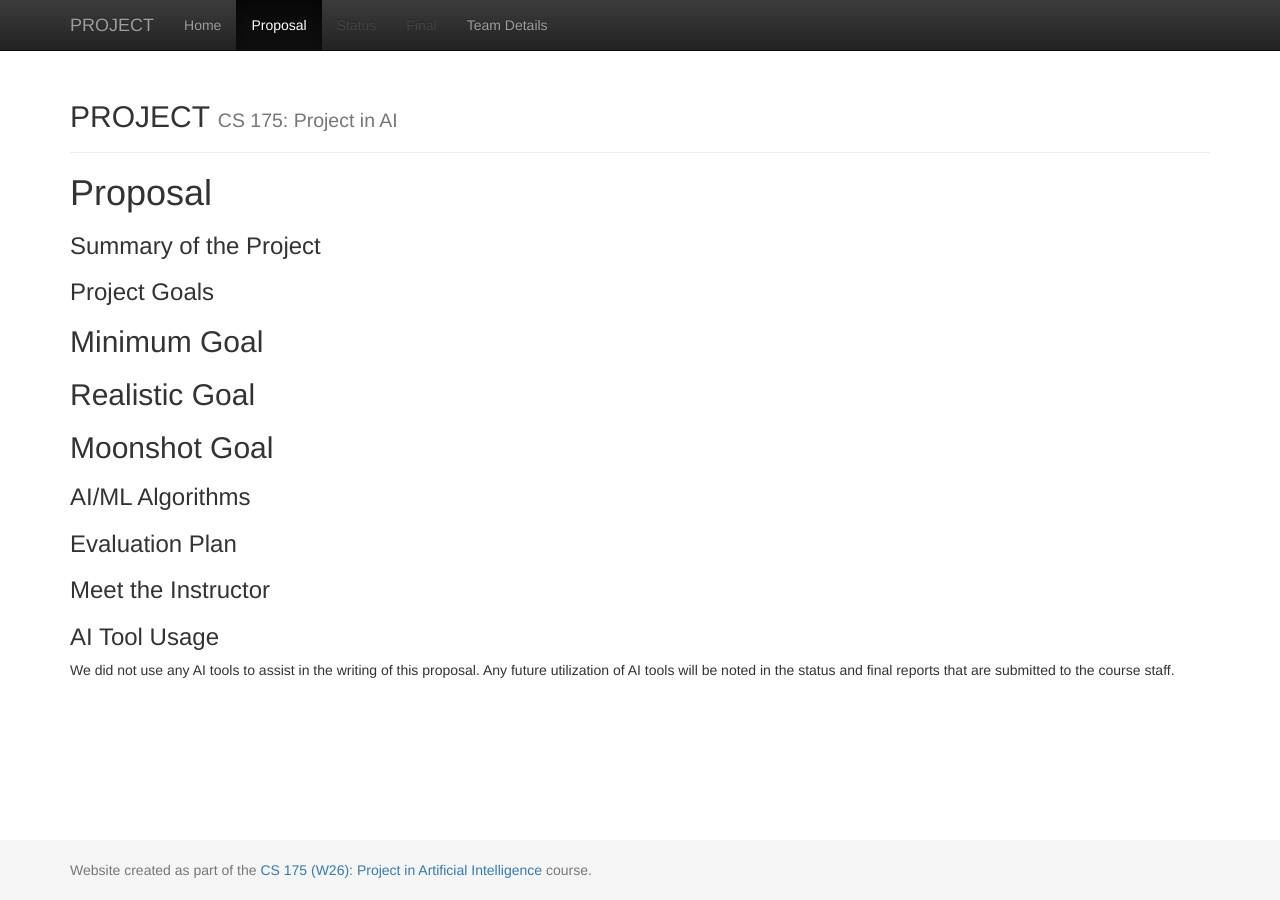
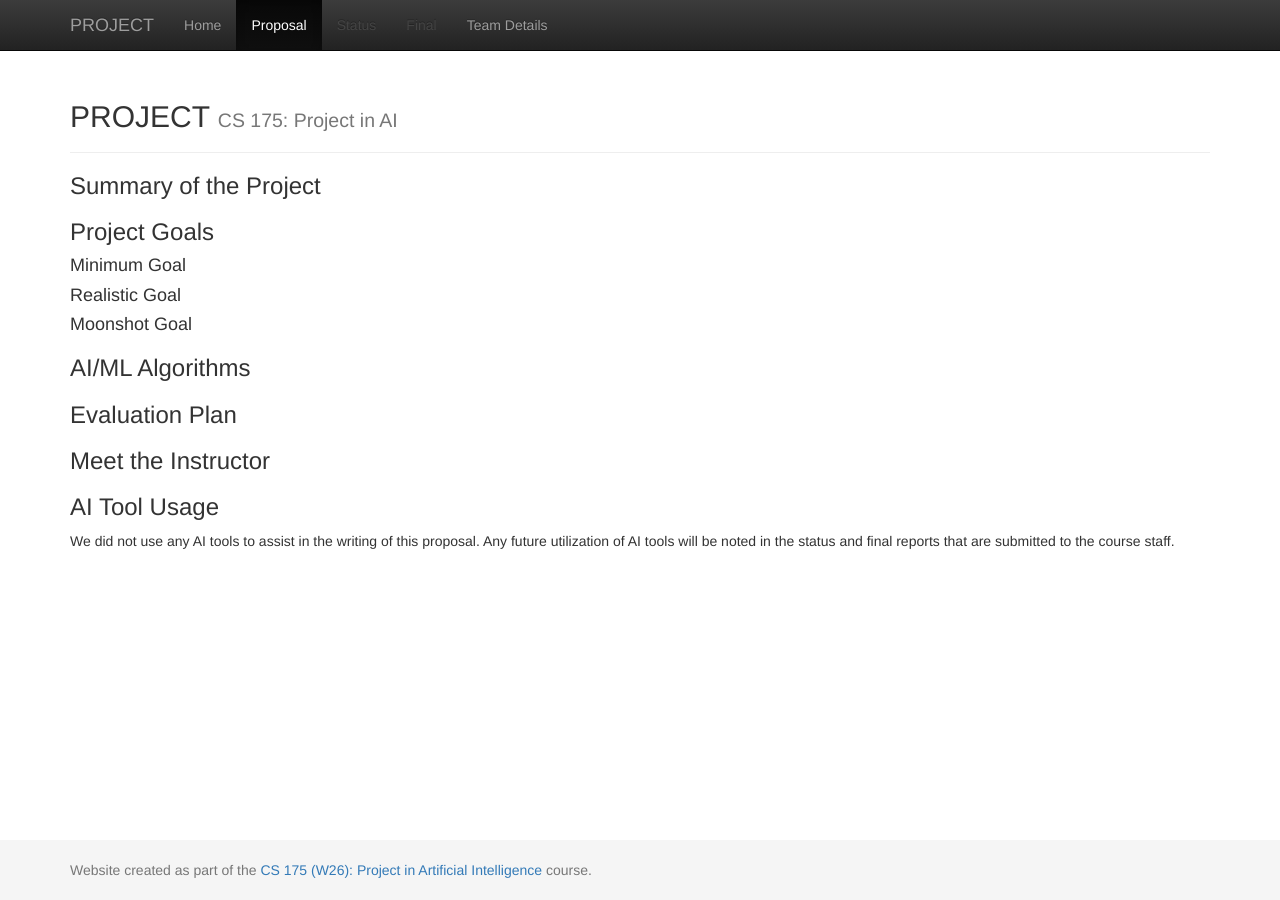
Before and after one commit to gauravkriplani/Tron.ai, a Jekyll site: the page built from docs/proposal.md, in a window 1280 px wide. Built offline with Jekyll 4.4.1, drawn with Linux system fonts in a browser that asks for light colours.

Commit message:
updated proposal

```diff
--- a/docs/proposal.md
+++ b/docs/proposal.md
@@ -3,15 +3,13 @@ layout: default
 title:  Proposal
 ---
 
-# {{ page.title }}
-
 ### Summary of the Project
 
 
 ### Project Goals
-## Minimum Goal
-## Realistic Goal
-## Moonshot Goal
+#### Minimum Goal
+#### Realistic Goal
+#### Moonshot Goal
 
 ### AI/ML Algorithms
 
```
